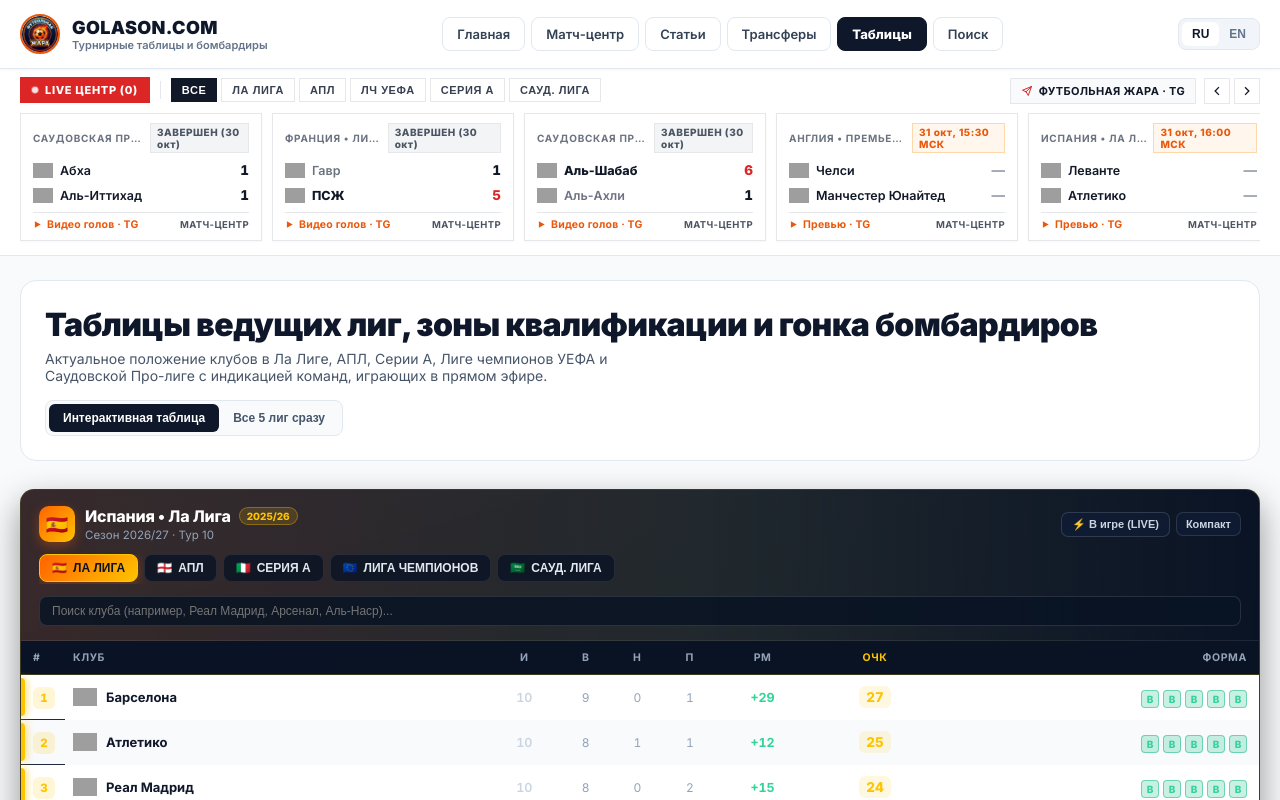
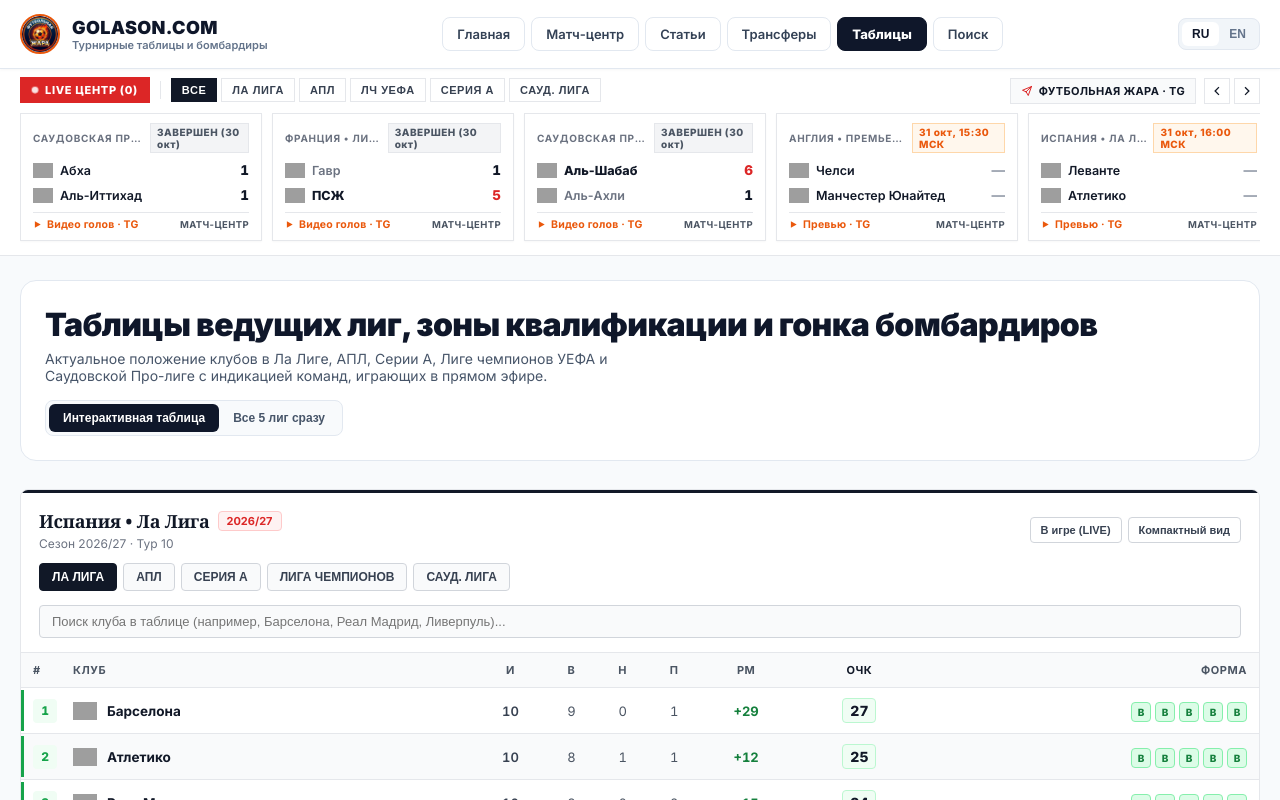
Before and after one commit to harutyunian/golason-media, a Next.js app: page /standings in a window 1280 px wide. Shown: the top 800 px of the page. Built offline with nearby package versions, Linux system fonts and the light colour scheme; grey boxes are pictures that could not be loaded.

Commit message:
feat(standings): redesign LeagueStandingsTable and StandingsRow in pure white newspaper style

```diff
--- a/src/components/standings/LeagueStandingsTable.tsx
+++ b/src/components/standings/LeagueStandingsTable.tsx
@@ -812,24 +812,22 @@
   return (
     <div
       style={{
-        background:
-          'linear-gradient(165deg, rgba(13, 26, 48, 0.98) 0%, var(--bg-navy, #091324) 100%)',
-        border: '1px solid rgba(255, 196, 0, 0.2)',
-        borderRadius: '14px',
+        backgroundColor: '#FFFFFF',
+        border: '1px solid #E5E7EB',
+        borderRadius: '8px',
         overflow: 'hidden',
-        boxShadow: '0 14px 34px rgba(0, 0, 0, 0.42)',
-        color: '#F8FAFC',
+        color: '#111827',
         fontFamily:
-          'var(--font-sans, Inter, -apple-system, BlinkMacSystemFont, "Segoe UI", Roboto, sans-serif)',
+          'Inter, -apple-system, BlinkMacSystemFont, "Segoe UI", Roboto, sans-serif',
       }}
     >
-      {/* Top Header Banner */}
+      {/* Top Editorial Header Banner */}
       <div
         style={{
           padding: '16px 18px 14px',
-          background:
-            'linear-gradient(90deg, rgba(255, 98, 0, 0.16) 0%, rgba(255, 196, 0, 0.07) 55%, rgba(9, 19, 36, 0.95) 100%)',
-          borderBottom: '1px solid rgba(255, 255, 255, 0.08)',
+          backgroundColor: '#FFFFFF',
+          borderBottom: '1px solid #E5E7EB',
+          borderTop: '3px solid #111827',
           display: 'flex',
           flexDirection: 'column',
           gap: '12px',
@@ -844,39 +842,23 @@
             flexWrap: 'wrap',
           }}
         >
-          <div style={{ display: 'flex', alignItems: 'center', gap: '10px' }}>
-            <span
-              aria-hidden="true"
-              style={{
-                width: '36px',
-                height: '36px',
-                borderRadius: '10px',
-                background:
-                  'linear-gradient(135deg, #FF6200 0%, #FFC400 100%)',
-                display: 'inline-flex',
-                alignItems: 'center',
-                justifyContent: 'center',
-                fontSize: '18px',
-                boxShadow: '0 4px 12px rgba(255, 98, 0, 0.35)',
-              }}
-            >
-              {currentLeagueConfig.countryFlag}
-            </span>
           <div>
             <div
               style={{
                 display: 'flex',
                 alignItems: 'center',
                 gap: '8px',
+                flexWrap: 'wrap',
               }}
             >
               <h3
                 style={{
                   margin: 0,
-                    fontSize: '16px',
-                    fontWeight: 800,
+                  fontFamily: "Georgia, 'Times New Roman', serif",
+                  fontSize: '18px',
+                  fontWeight: 700,
                   letterSpacing: '-0.01em',
-                    color: '#FFFFFF',
+                  color: '#111827',
                 }}
               >
                 {activeLang === 'ru'
@@ -885,23 +867,23 @@
               </h3>
               <span
                 style={{
-                    padding: '2px 7px',
-                    borderRadius: '999px',
-                    fontSize: '10px',
-                    fontWeight: 800,
-                    background: 'rgba(255, 196, 0, 0.15)',
-                    color: '#FFC400',
-                    border: '1px solid rgba(255, 196, 0, 0.35)',
+                  padding: '2px 8px',
+                  borderRadius: '4px',
+                  fontSize: '11px',
+                  fontWeight: 700,
+                  backgroundColor: '#FEF2F2',
+                  color: '#DC2626',
+                  border: '1px solid #FECACA',
                 }}
               >
-                  2025/26
+                2026/27
               </span>
             </div>
             <p
               style={{
-                  margin: '2px 0 0',
-                  fontSize: '11.5px',
-                  color: '#94A3B8',
+                margin: '3px 0 0',
+                fontSize: '12px',
+                color: '#6B7280',
               }}
             >
               {activeLang === 'ru'
@@ -909,9 +891,8 @@
                 : currentLeagueConfig.matchdayLabelEn}
             </p>
           </div>
-          </div>
 
-          {/* Right Controls: Live Highlight Filter + Compact Toggle + Lang Toggle */}
+          {/* Right Controls: Compact Toggle */}
           <div
             style={{
               display: 'flex',
@@ -924,72 +905,47 @@
               type="button"
               onClick={() => setOnlyLiveTeams((prev: boolean) => !prev)}
               style={{
-                padding: '5px 10px',
-                borderRadius: '7px',
+                padding: '6px 10px',
+                borderRadius: '4px',
                 fontSize: '11px',
                 fontWeight: 700,
                 cursor: 'pointer',
                 border: onlyLiveTeams
-                  ? '1px solid #FFC400'
-                  : '1px solid rgba(255, 255, 255, 0.14)',
-                background: onlyLiveTeams
-                  ? 'rgba(255, 196, 0, 0.2)'
-                  : 'rgba(15, 29, 54, 0.75)',
-                color: onlyLiveTeams ? '#FFC400' : '#CBD5E1',
+                  ? '1px solid #DC2626'
+                  : '1px solid #D1D5DB',
+                backgroundColor: onlyLiveTeams ? '#FEF2F2' : '#FFFFFF',
+                color: onlyLiveTeams ? '#DC2626' : '#374151',
               }}
             >
-              ⚡ {activeLang === 'ru' ? 'В игре (LIVE)' : 'In Live Action'}
+              {activeLang === 'ru' ? 'В игре (LIVE)' : 'In Live Action'}
             </button>
 
             <button
               type="button"
               onClick={() => setIsCompact((prev: boolean) => !prev)}
               style={{
-                padding: '5px 9px',
-                borderRadius: '7px',
+                padding: '6px 10px',
+                borderRadius: '4px',
                 fontSize: '11px',
                 fontWeight: 600,
                 cursor: 'pointer',
-                border: '1px solid rgba(255, 255, 255, 0.12)',
-                background: 'rgba(15, 29, 54, 0.75)',
-                color: '#CBD5E1',
+                border: '1px solid #D1D5DB',
+                backgroundColor: isCompact ? '#111827' : '#FFFFFF',
+                color: isCompact ? '#FFFFFF' : '#374151',
               }}
             >
               {isCompact
                 ? activeLang === 'ru'
-                  ? 'Полная'
-                  : 'Full View'
+                  ? 'Полная таблица'
+                  : 'Full Table'
                 : activeLang === 'ru'
-                ? 'Компакт'
+                ? 'Компактный вид'
                 : 'Compact'}
             </button>
-
-            {!lang && !locale && (
-              <button
-                type="button"
-                onClick={() =>
-                  setInternalLang((prev: 'ru' | 'en') =>
-                    prev === 'ru' ? 'en' : 'ru'
-                  )
-                }
-                style={{
-                  padding: '5px 8px',
-                  borderRadius: '7px',
-                  fontSize: '11px',
-                  fontWeight: 800,
-                  cursor: 'pointer',
-                  border: '1px solid rgba(255, 98, 0, 0.4)',
-                  background: 'rgba(255, 98, 0, 0.14)',
-                  color: '#FFC400',
-                }}
-              >
-                {activeLang.toUpperCase()}
-              </button>
-            )}
           </div>
         </div>
 
-        {/* Multi-League Selector Tabs */}
+        {/* Multi-League Selector Tabs (Zero emoji clutter) */}
         <div
           role="tablist"
           aria-label={
@@ -1020,27 +976,20 @@
                 style={{
                   display: 'inline-flex',
                   alignItems: 'center',
-                  gap: '6px',
                   padding: '6px 12px',
-                  borderRadius: '8px',
+                  borderRadius: '4px',
                   fontSize: '12px',
                   fontWeight: isSelected ? 800 : 600,
                   cursor: 'pointer',
                   whiteSpace: 'nowrap',
-                  transition: 'all 0.15s ease',
+                  transition: 'all 0.12s ease',
                   border: isSelected
-                    ? '1px solid var(--accent-gold, #FFC400)'
-                    : '1px solid rgba(255, 255, 255, 0.09)',
-                  background: isSelected
-                    ? 'linear-gradient(135deg, #FF6200 0%, #FFC400 100%)'
-                    : 'rgba(9, 19, 36, 0.78)',
-                  color: isSelected ? '#091324' : '#E2E8F0',
-                  boxShadow: isSelected
-                    ? '0 3px 12px rgba(255, 98, 0, 0.35)'
-                    : 'none',
+                    ? '1px solid #111827'
+                    : '1px solid #D1D5DB',
+                  backgroundColor: isSelected ? '#111827' : '#F9FAFB',
+                  color: isSelected ? '#FFFFFF' : '#374151',
                 }}
               >
-                <span aria-hidden="true">{league.countryFlag}</span>
                 <span>{tabLabel}</span>
               </button>
             );
@@ -1057,18 +1006,18 @@
             }
             placeholder={
               activeLang === 'ru'
-                ? 'Поиск клуба (например, Реал Мадрид, Арсенал, Аль-Наср)...'
-                : 'Filter club (e.g., Real Madrid, Arsenal, Al-Nassr)...'
+                ? 'Поиск клуба в таблице (например, Барселона, Реал Мадрид, Ливерпуль)...'
+                : 'Filter club in table (e.g., Barcelona, Real Madrid, Liverpool)...'
             }
             style={{
               width: '100%',
               boxSizing: 'border-box',
-              padding: '7px 12px',
-              borderRadius: '8px',
-              border: '1px solid rgba(255, 255, 255, 0.12)',
-              background: 'rgba(9, 19, 36, 0.85)',
-              color: '#F8FAFC',
-              fontSize: '12px',
+              padding: '8px 12px',
+              borderRadius: '4px',
+              border: '1px solid #D1D5DB',
+              backgroundColor: '#F9FAFB',
+              color: '#111827',
+              fontSize: '13px',
               outline: 'none',
             }}
           />
@@ -1076,7 +1025,7 @@
       </div>
 
       {/* Standings Table */}
-      <div style={{ overflowX: 'auto' }}>
+      <div style={{ overflowX: 'auto', WebkitOverflowScrolling: 'touch' }}>
         <table
           style={{
             width: '100%',
@@ -1087,13 +1036,13 @@
           <thead>
             <tr
               style={{
-                background: 'rgba(9, 19, 36, 0.95)',
-                borderBottom: '1px solid rgba(255, 196, 0, 0.22)',
-                fontSize: '10.5px',
+                backgroundColor: '#F9FAFB',
+                borderBottom: '1px solid #E5E7EB',
+                fontSize: '11px',
                 fontWeight: 800,
-                letterSpacing: '0.06em',
+                letterSpacing: '0.05em',
                 textTransform: 'uppercase',
-                color: '#94A3B8',
+                color: '#4B5563',
               }}
             >
               <th style={{ padding: '10px 8px 10px 12px', width: '44px' }}>#</th>
@@ -1140,7 +1089,7 @@
                 style={{
                   padding: '10px 10px',
                   textAlign: 'center',
-                  color: 'var(--accent-gold, #FFC400)',
+                  color: '#111827',
                 }}
               >
                 {activeLang === 'ru' ? 'ОЧК' : 'PTS'}
@@ -1181,8 +1130,8 @@
                   style={{
                     padding: '24px 16px',
                     textAlign: 'center',
-                    fontSize: '12.5px',
-                    color: '#94A3B8',
+                    fontSize: '13px',
+                    color: '#6B7280',
                   }}
                 >
                   {activeLang === 'ru'
@@ -1199,15 +1148,15 @@
       <div
         style={{
           padding: '10px 16px',
-          background: 'rgba(6, 13, 25, 0.9)',
-          borderTop: '1px solid rgba(255, 255, 255, 0.07)',
+          backgroundColor: '#F9FAFB',
+          borderTop: '1px solid #E5E7EB',
           display: 'flex',
           alignItems: 'center',
           justifyContent: 'space-between',
           flexWrap: 'wrap',
           gap: '10px',
           fontSize: '11px',
-          color: '#94A3B8',
+          color: '#4B5563',
         }}
       >
         <div
@@ -1230,13 +1179,12 @@
                 width: '8px',
                 height: '8px',
                 borderRadius: '2px',
-                backgroundColor: '#FFC400',
-                boxShadow: '0 0 6px #FFC400',
+                backgroundColor: '#16A34A',
               }}
             />
             <span>
               {activeLang === 'ru'
-                ? 'Лига чемпионов / Элита'
+                ? 'Лига чемпионов УЕФА'
                 : 'UCL Qualification'}
             </span>
           </span>
@@ -1253,7 +1201,7 @@
                 width: '8px',
                 height: '8px',
                 borderRadius: '2px',
-                backgroundColor: '#FF6200',
+                backgroundColor: '#2563EB',
               }}
             />
             <span>
@@ -1273,7 +1221,7 @@
                 width: '8px',
                 height: '8px',
                 borderRadius: '2px',
-                backgroundColor: '#38BDF8',
+                backgroundColor: '#D97706',
               }}
             />
             <span>
@@ -1295,7 +1243,7 @@
                 width: '8px',
                 height: '8px',
                 borderRadius: '2px',
-                backgroundColor: '#EF4444',
+                backgroundColor: '#DC2626',
               }}
             />
             <span>
@@ -1303,12 +1251,6 @@
             </span>
           </span>
         </div>
-
-        <span style={{ color: '#FFC400', fontWeight: 700 }}>
-          {activeLang === 'ru'
-            ? '● Золотым выделены клубы в LIVE-матчах'
-            : '● Fiery Gold = Active LIVE match'}
-        </span>
       </div>
     </div>
   );
--- a/src/components/standings/StandingsRow.tsx
+++ b/src/components/standings/StandingsRow.tsx
@@ -51,24 +51,24 @@
   switch (zone) {
     case 'ucl':
       return {
-        color: '#FFC400',
-        bg: 'rgba(255, 196, 0, 0.16)',
+        color: '#16A34A',
+        bg: '#F0FDF4',
         label:
           lang === 'ru'
-            ? 'Лига чемпионов УЕФА / Элита'
+            ? 'Лига чемпионов УЕФА'
             : 'Champions League Qualification',
       };
     case 'uel':
       return {
-        color: '#FF6200',
-        bg: 'rgba(255, 98, 0, 0.16)',
+        color: '#2563EB',
+        bg: '#EFF6FF',
         label: lang === 'ru' ? 'Лига Европы УЕФА' : 'Europa League Qualification',
       };
     case 'uecl':
     case 'playoff':
       return {
-        color: '#38BDF8',
-        bg: 'rgba(56, 189, 248, 0.16)',
+        color: '#D97706',
+        bg: '#FFFBEB',
         label:
           lang === 'ru'
             ? 'Лига конференций / Плей-офф'
@@ -76,14 +76,14 @@
       };
     case 'relegation':
       return {
-        color: '#EF4444',
-        bg: 'rgba(239, 68, 68, 0.16)',
+        color: '#DC2626',
+        bg: '#FEF2F2',
         label: lang === 'ru' ? 'Зона вылета' : 'Relegation Zone',
       };
     default:
       return {
         color: 'transparent',
-        bg: 'rgba(255, 255, 255, 0.05)',
+        bg: '#F3F4F6',
         label: '',
       };
   }
@@ -112,25 +112,17 @@
   const rowBackground = isActiveTeam
     ? '#FFF7ED'
     : isHovered
-    ? '#F8FAFC'
+    ? '#F3F4F6'
     : entry.rank % 2 === 0
-    ? '#F8FAFC'
+    ? '#F9FAFB'
     : '#FFFFFF';
 
   const renderFormPill = (res: FormResult, idx: number) => {
     const isWin = res === 'W';
     const isDraw = res === 'D';
-    const bg = isWin
-      ? 'rgba(16, 185, 129, 0.22)'
-      : isDraw
-      ? 'rgba(148, 163, 184, 0.2)'
-      : 'rgba(239, 68, 68, 0.22)';
-    const border = isWin
-      ? 'rgba(16, 185, 129, 0.5)'
-      : isDraw
-      ? 'rgba(148, 163, 184, 0.4)'
-      : 'rgba(239, 68, 68, 0.5)';
-    const color = isWin ? '#34D399' : isDraw ? '#CBD5E1' : '#F87171';
+    const bg = isWin ? '#DCFCE7' : isDraw ? '#F3F4F6' : '#FEE2E2';
+    const border = isWin ? '#86EFAC' : isDraw ? '#D1D5DB' : '#FCA5A5';
+    const color = isWin ? '#15803D' : isDraw ? '#4B5563' : '#B91C1C';
     const text =
       activeLang === 'ru'
         ? isWin
@@ -144,8 +136,8 @@
       <span
         key={`${entry.teamId}-form-${idx}`}
         style={{
-          width: '18px',
-          height: '18px',
+          width: '20px',
+          height: '20px',
           borderRadius: '4px',
           background: bg,
           border: `1px solid ${border}`,
@@ -171,8 +163,8 @@
       style={{
         background: rowBackground,
         cursor: onSelectTeam ? 'pointer' : 'default',
-        transition: 'background 0.15s ease',
-        borderBottom: '1px solid rgba(255, 255, 255, 0.06)',
+        transition: 'background 0.12s ease',
+        borderBottom: '1px solid #E5E7EB',
       }}
     >
       {/* Rank + Qualification Zone Indicator */}
@@ -185,59 +177,55 @@
           fontVariantNumeric: 'tabular-nums',
         }}
       >
-        {/* Left Qualification Zone Bar */}
         <span
           aria-hidden="true"
           style={{
             position: 'absolute',
             left: 0,
-            top: '3px',
-            bottom: '3px',
-            width: '3.5px',
-            borderRadius: '0 4px 4px 0',
-            backgroundColor: isActiveTeam ? '#FF6200' : zoneMeta.color,
-            boxShadow:
-              entry.zone === 'ucl' || isActiveTeam
-                ? `0 0 8px ${isActiveTeam ? '#FF6200' : zoneMeta.color}`
-                : 'none',
+            top: '2px',
+            bottom: '2px',
+            width: '3px',
+            backgroundColor: isActiveTeam ? '#EA580C' : zoneMeta.color,
           }}
         />
         <span
           style={{
-            width: '22px',
-            height: '22px',
-            borderRadius: '6px',
+            width: '24px',
+            height: '24px',
+            borderRadius: '4px',
             display: 'inline-flex',
             alignItems: 'center',
             justifyContent: 'center',
-            fontSize: '11.5px',
+            fontSize: '12px',
             fontWeight: 800,
             backgroundColor: isActiveTeam
-              ? 'var(--accent-gold, #FFC400)'
-              : zoneMeta.bg,
+              ? '#FFEDD5'
+              : entry.zone && entry.zone !== 'none'
+              ? zoneMeta.bg
+              : '#F3F4F6',
             color: isActiveTeam
-              ? '#091324'
+              ? '#C2410C'
               : entry.zone && entry.zone !== 'none'
               ? zoneMeta.color
-              : '#CBD5E1',
+              : '#374151',
           }}
         >
           {entry.rank}
         </span>
       </td>
 
-      {/* Club Crest + Name + Active Match Badge */}
+      {/* Club Crest + Name */}
       <td
         style={{
           padding: '10px 8px',
-          minWidth: '165px',
+          minWidth: '150px',
         }}
       >
         <div
           style={{
             display: 'flex',
             alignItems: 'center',
-            gap: '9px',
+            gap: '10px',
           }}
         >
           <ClubLogo
@@ -259,11 +247,9 @@
           >
             <span
               style={{
-                fontSize: '13px',
+                fontSize: '13.5px',
                 fontWeight: isActiveTeam || entry.rank <= 4 ? 700 : 600,
-                color: isActiveTeam
-                  ? '#EA580C'
-                  : '#0F172A',
+                color: isActiveTeam ? '#C2410C' : '#111827',
                 whiteSpace: 'nowrap',
                 overflow: 'hidden',
                 textOverflow: 'ellipsis',
@@ -278,26 +264,16 @@
                   display: 'inline-flex',
                   alignItems: 'center',
                   gap: '4px',
-                  padding: '1px 6px',
-                  borderRadius: '999px',
-                  fontSize: '9.5px',
+                  padding: '2px 6px',
+                  borderRadius: '4px',
+                  fontSize: '10px',
                   fontWeight: 800,
                   letterSpacing: '0.04em',
-                  backgroundColor: 'rgba(255, 98, 0, 0.24)',
-                  border: '1px solid rgba(255, 196, 0, 0.55)',
-                  color: '#FFC400',
+                  backgroundColor: '#FEF2F2',
+                  border: '1px solid #FECACA',
+                  color: '#DC2626',
                 }}
               >
-                <span
-                  aria-hidden="true"
-                  style={{
-                    width: '5px',
-                    height: '5px',
-                    borderRadius: '50%',
-                    backgroundColor: '#FF6200',
-                    boxShadow: '0 0 6px #FF6200',
-                  }}
-                />
                 <span>{entry.liveMatchScore || 'LIVE'}</span>
               </span>
             )}
@@ -310,24 +286,24 @@
         style={{
           padding: '10px 6px',
           textAlign: 'center',
-          fontSize: '12.5px',
+          fontSize: '13px',
           fontWeight: 600,
-          color: '#CBD5E1',
+          color: '#374151',
           fontVariantNumeric: 'tabular-nums',
         }}
       >
         {entry.played}
       </td>
 
-      {/* Won / Drawn / Lost (shown when not compact) */}
+      {/* Won / Drawn / Lost */}
       {!compact && (
         <>
           <td
             style={{
               padding: '10px 6px',
               textAlign: 'center',
-              fontSize: '12px',
-              color: '#94A3B8',
+              fontSize: '13px',
+              color: '#4B5563',
               fontVariantNumeric: 'tabular-nums',
             }}
           >
@@ -337,8 +313,8 @@
             style={{
               padding: '10px 6px',
               textAlign: 'center',
-              fontSize: '12px',
-              color: '#94A3B8',
+              fontSize: '13px',
+              color: '#4B5563',
               fontVariantNumeric: 'tabular-nums',
             }}
           >
@@ -348,8 +324,8 @@
             style={{
               padding: '10px 6px',
               textAlign: 'center',
-              fontSize: '12px',
-              color: '#94A3B8',
+              fontSize: '13px',
+              color: '#4B5563',
               fontVariantNumeric: 'tabular-nums',
             }}
           >
@@ -363,48 +339,48 @@
         style={{
           padding: '10px 6px',
           textAlign: 'center',
-          fontSize: '12.5px',
+          fontSize: '13px',
           fontWeight: 700,
           color:
             entry.goalDiff > 0
-              ? '#34D399'
+              ? '#15803D'
               : entry.goalDiff < 0
-              ? '#F87171'
-              : '#94A3B8',
+              ? '#B91C1C'
+              : '#4B5563',
           fontVariantNumeric: 'tabular-nums',
         }}
       >
         {formattedGD}
       </td>
 
-      {/* Points (Fiery Gold for active or UCL zone teams) */}
+      {/* Points (Crisp Dark Ink for all rows) */}
       <td
         style={{
           padding: '10px 10px',
           textAlign: 'center',
-          fontSize: '13.5px',
+          fontSize: '14px',
           fontWeight: 800,
           fontVariantNumeric: 'tabular-nums',
-          color:
-            isActiveTeam || entry.zone === 'ucl'
-              ? 'var(--accent-gold, #FFC400)'
-              : '#FFFFFF',
+          color: '#111827',
         }}
       >
         <span
           style={{
             display: 'inline-block',
-            minWidth: '28px',
-            padding: '2px 6px',
-            borderRadius: '6px',
+            minWidth: '30px',
+            padding: '3px 7px',
+            borderRadius: '4px',
             backgroundColor: isActiveTeam
-              ? 'rgba(255, 98, 0, 0.28)'
+              ? '#FFEDD5'
               : entry.zone === 'ucl'
-              ? 'rgba(255, 196, 0, 0.12)'
-              : 'rgba(255, 255, 255, 0.05)',
+              ? '#F0FDF4'
+              : '#F3F4F6',
             border: isActiveTeam
-              ? '1px solid rgba(255, 196, 0, 0.5)'
-              : '1px solid transparent',
+              ? '1px solid #FDBA74'
+              : entry.zone === 'ucl'
+              ? '1px solid #BBF7D0'
+              : '1px solid #E5E7EB',
+            color: '#111827',
           }}
         >
           {entry.points}
```
Lines whose indentation alone changed are shown as unchanged.
